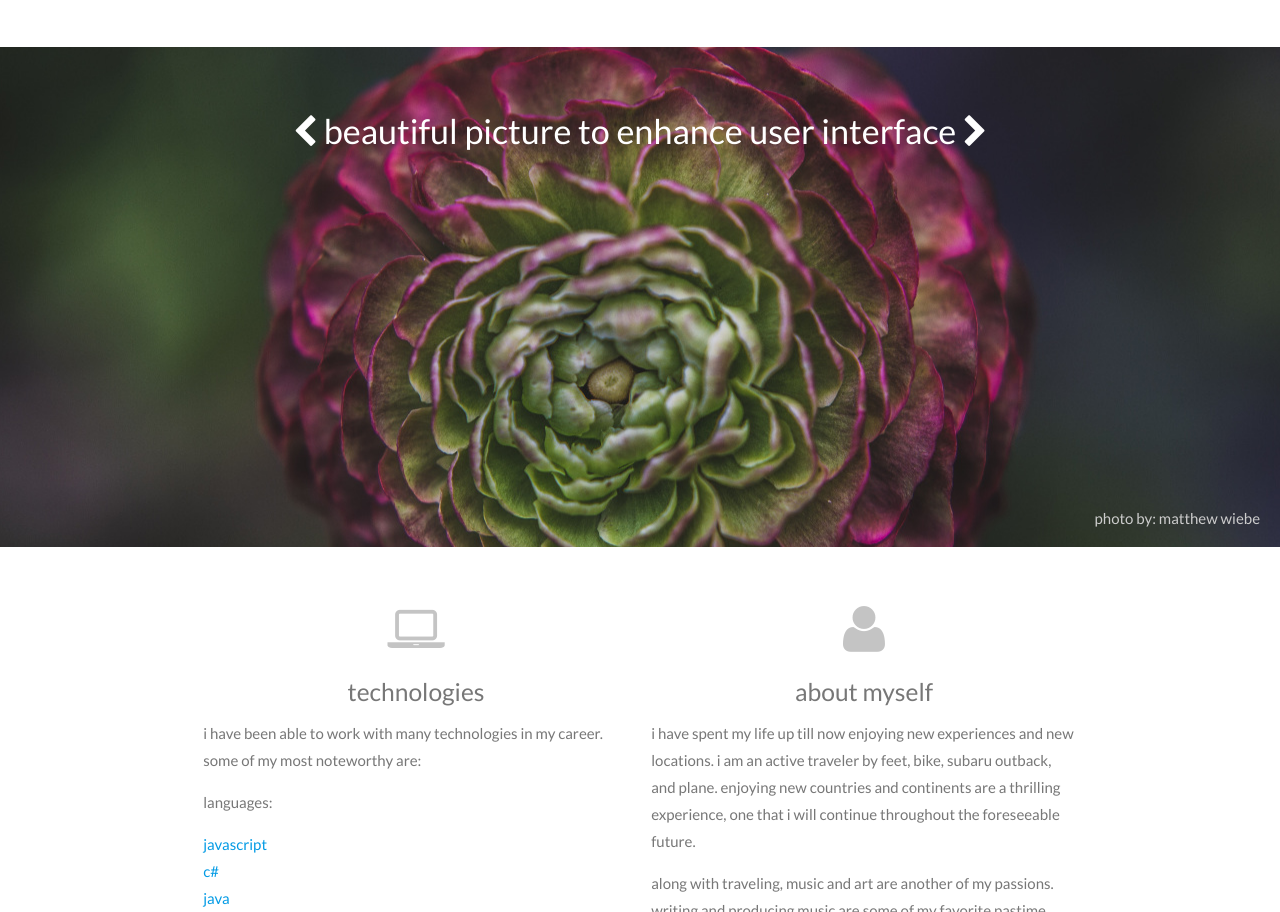
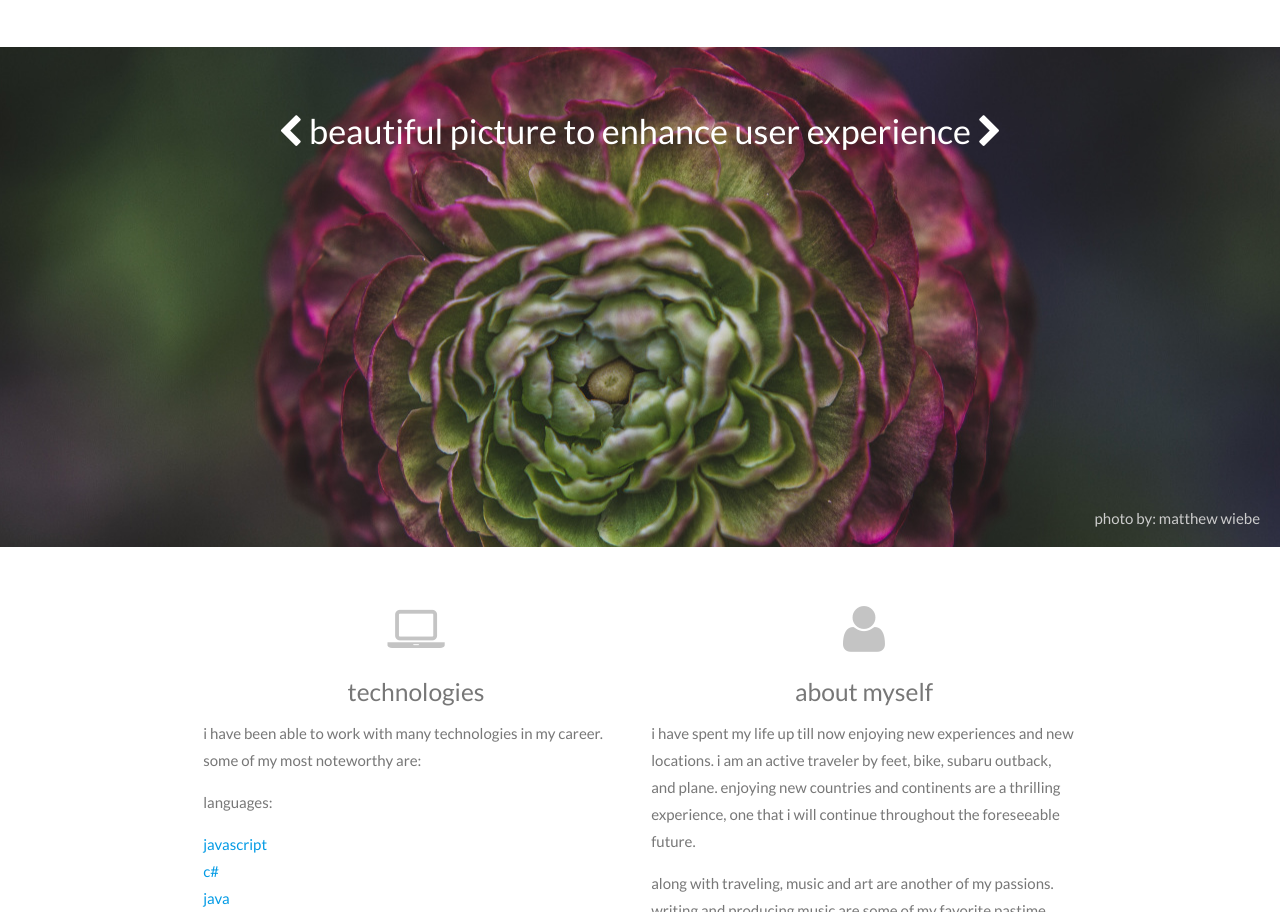
Before and after one commit to lukegeiken4/its-me, a plain HTML site: page index.html in a window 1280 px wide. Shown: the part 1175-2087 px from the top of the page. Drawn offline with nearby package versions, Linux system fonts and the light colour scheme; some packages are replaced by stand-ins of ours.

Commit message:
more resume updates

```diff
--- a/index.html
+++ b/index.html
@@ -82,7 +82,7 @@
       <div class="section no-pad-bot">
         <div class="container">
           <br />
-          <h4 class="header center white-text"><i class="fa fa-chevron-left" aria-hidden="true"></i> beautiful picture to enhance user interface <i class="fa fa-chevron-right" aria-hidden="true"></i></h4>
+          <h4 class="header center white-text"><i class="fa fa-chevron-left" aria-hidden="true"></i> beautiful picture to enhance user experience <i class="fa fa-chevron-right" aria-hidden="true"></i></h4>
           <a class="photo-author" href="https://unsplash.com/@matthewwiebe" target="_blank"><p class="photo-author">photo by: matthew wiebe</p></a>
         </div>
       </div>
```
Also changed, not shown: 1 other file.
